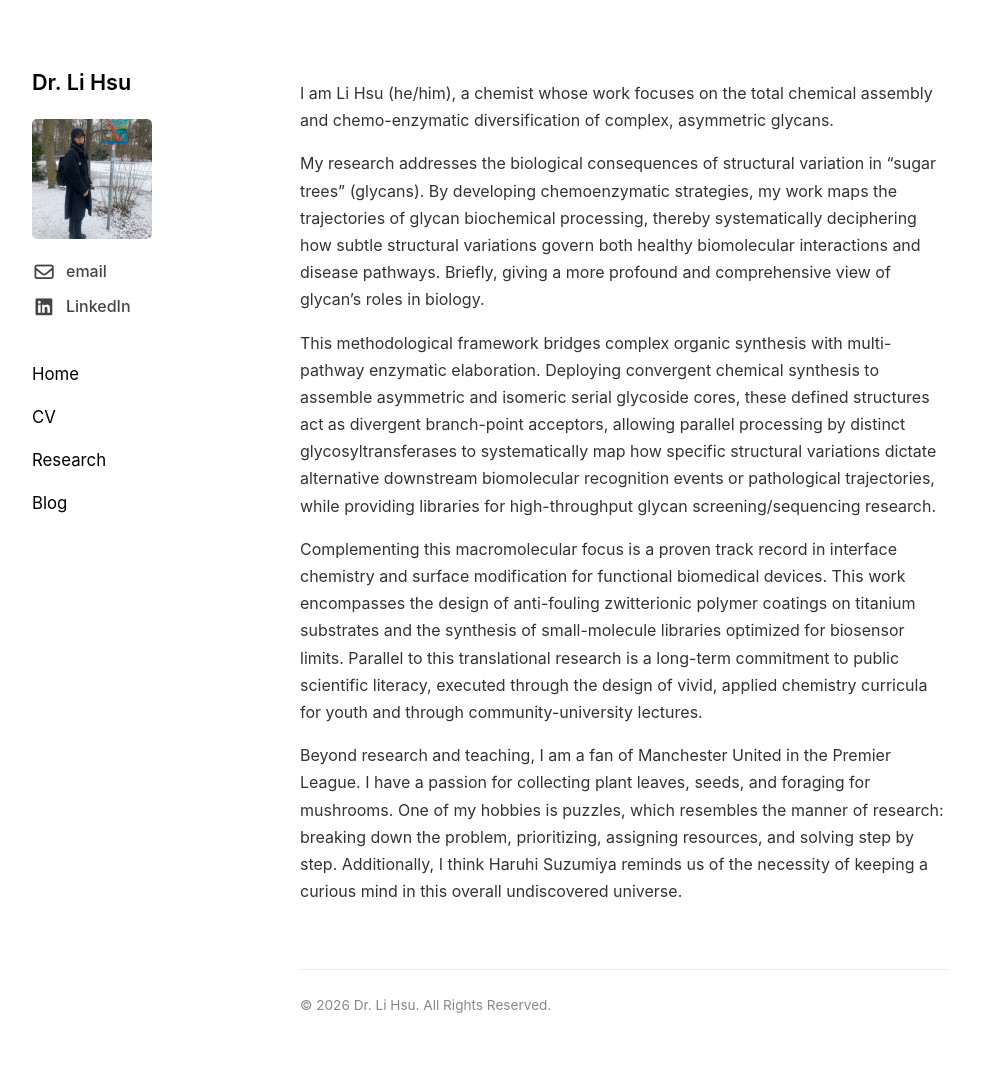
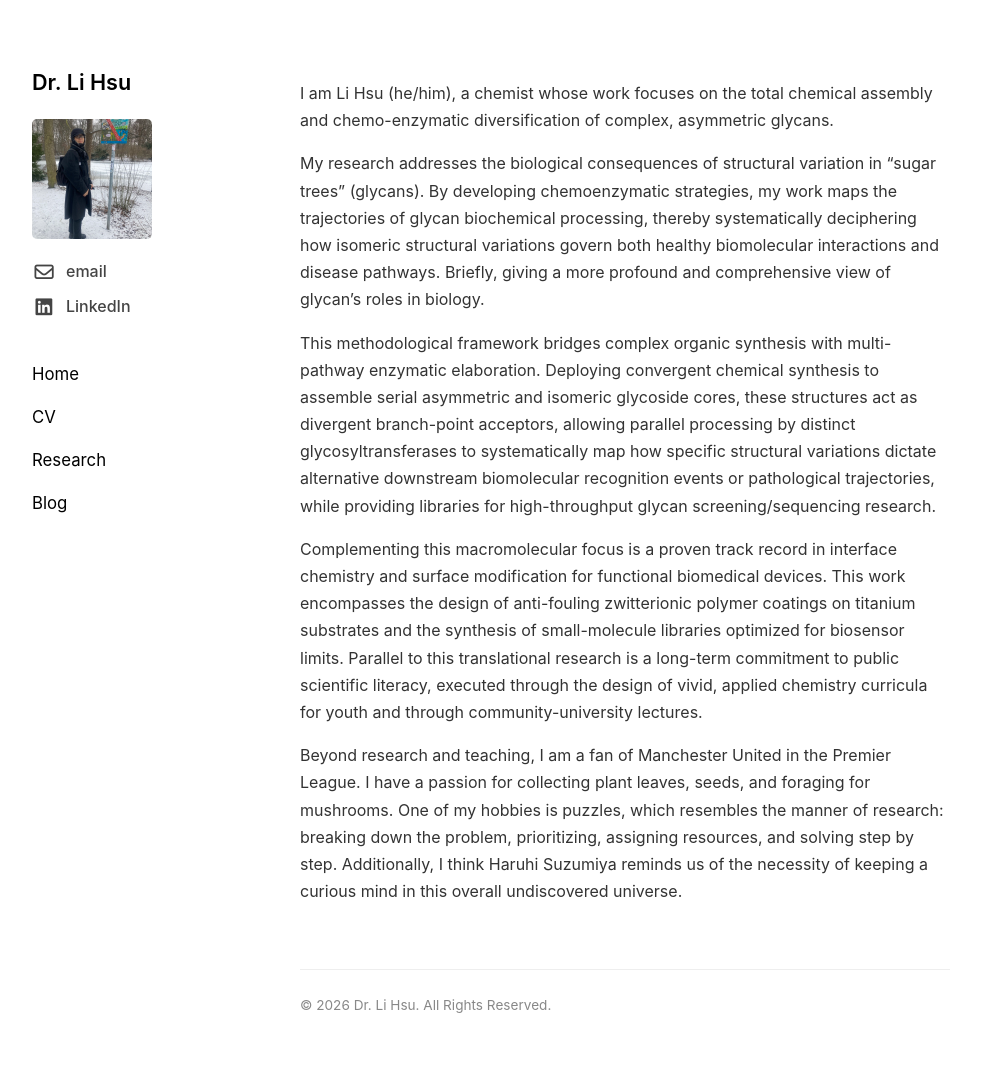
Before and after one commit to lorenzlhsu/lorenzlhsu.github.io, a Jekyll site: the page built from index.md, in a window 1280 px wide. Shown: the whole page, without its empty margins (133-1114 px from the left). Built offline with Jekyll 4.4.1, drawn with Linux system fonts in a browser that asks for light colours.

Commit message:
Update index.md

```diff
--- a/index.md
+++ b/index.md
@@ -3,9 +3,9 @@ layout: default
 ---
 I am Li Hsu (he/him), a chemist whose work focuses on the total chemical assembly and chemo-enzymatic diversification of complex, asymmetric glycans.
 
-My research addresses the biological consequences of structural variation in "sugar trees" (glycans). By developing chemoenzymatic strategies, my work maps the trajectories of glycan biochemical processing, thereby systematically deciphering how subtle structural variations govern both healthy biomolecular interactions and disease pathways. Briefly, giving a more profound and comprehensive view of glycan's roles in biology.
+My research addresses the biological consequences of structural variation in "sugar trees" (glycans). By developing chemoenzymatic strategies, my work maps the trajectories of glycan biochemical processing, thereby systematically deciphering how isomeric structural variations govern both healthy biomolecular interactions and disease pathways. Briefly, giving a more profound and comprehensive view of glycan's roles in biology.
 
-This methodological framework bridges complex organic synthesis with multi-pathway enzymatic elaboration. Deploying convergent chemical synthesis to assemble asymmetric and isomeric serial glycoside cores, these defined structures act as divergent branch-point acceptors, allowing parallel processing by distinct glycosyltransferases to systematically map how specific structural variations dictate alternative downstream biomolecular recognition events or pathological trajectories, while providing libraries for high-throughput glycan screening/sequencing research.
+This methodological framework bridges complex organic synthesis with multi-pathway enzymatic elaboration. Deploying convergent chemical synthesis to assemble serial asymmetric and isomeric glycoside cores, these structures act as divergent branch-point acceptors, allowing parallel processing by distinct glycosyltransferases to systematically map how specific structural variations dictate alternative downstream biomolecular recognition events or pathological trajectories, while providing libraries for high-throughput glycan screening/sequencing research.
 
 Complementing this macromolecular focus is a proven track record in interface chemistry and surface modification for functional biomedical devices. This work encompasses the design of anti-fouling zwitterionic polymer coatings on titanium substrates and the synthesis of small-molecule libraries optimized for biosensor limits. Parallel to this translational research is a long-term commitment to public scientific literacy, executed through the design of vivid, applied chemistry curricula for youth and through community-university lectures.
 
```
